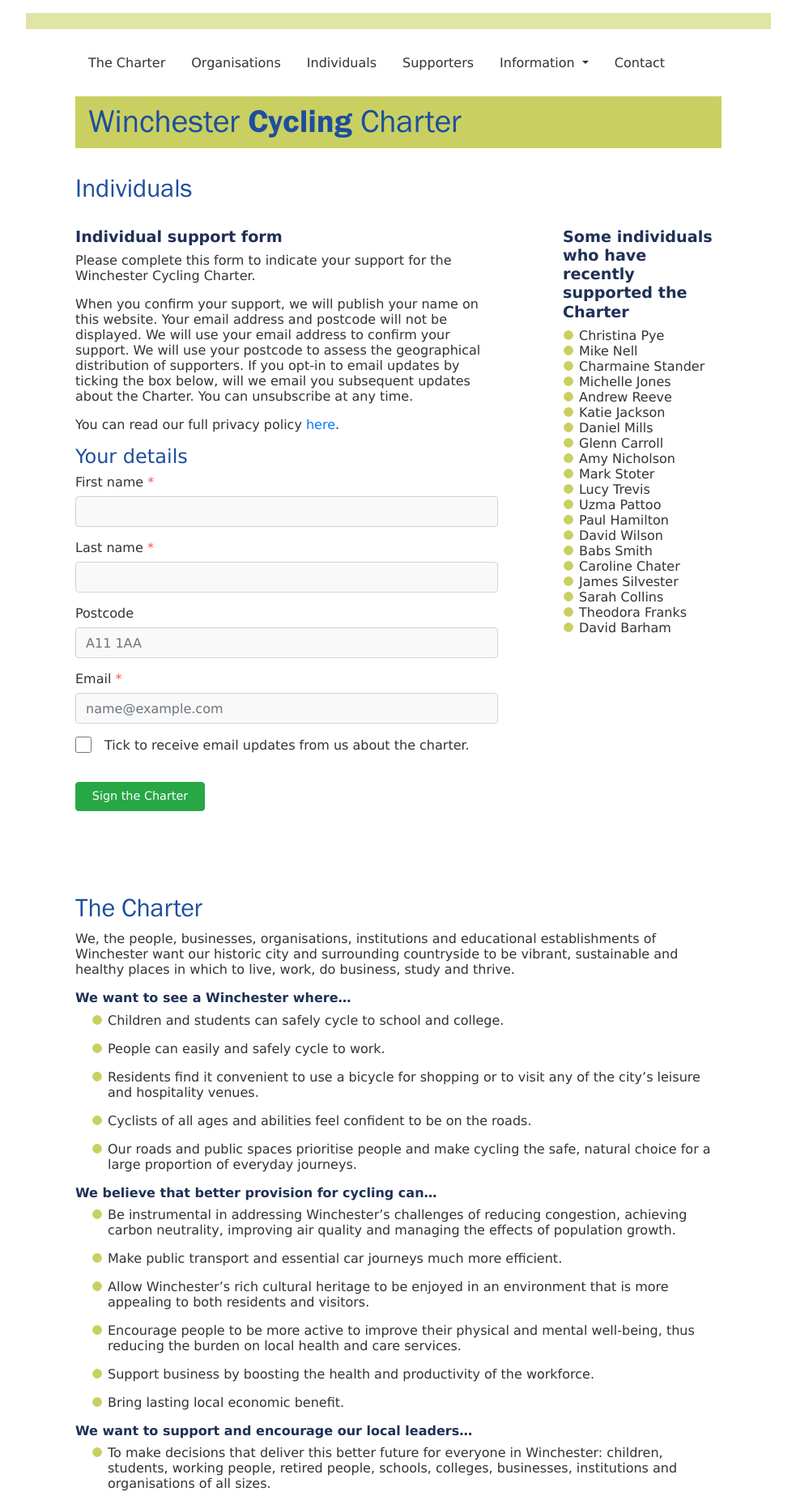
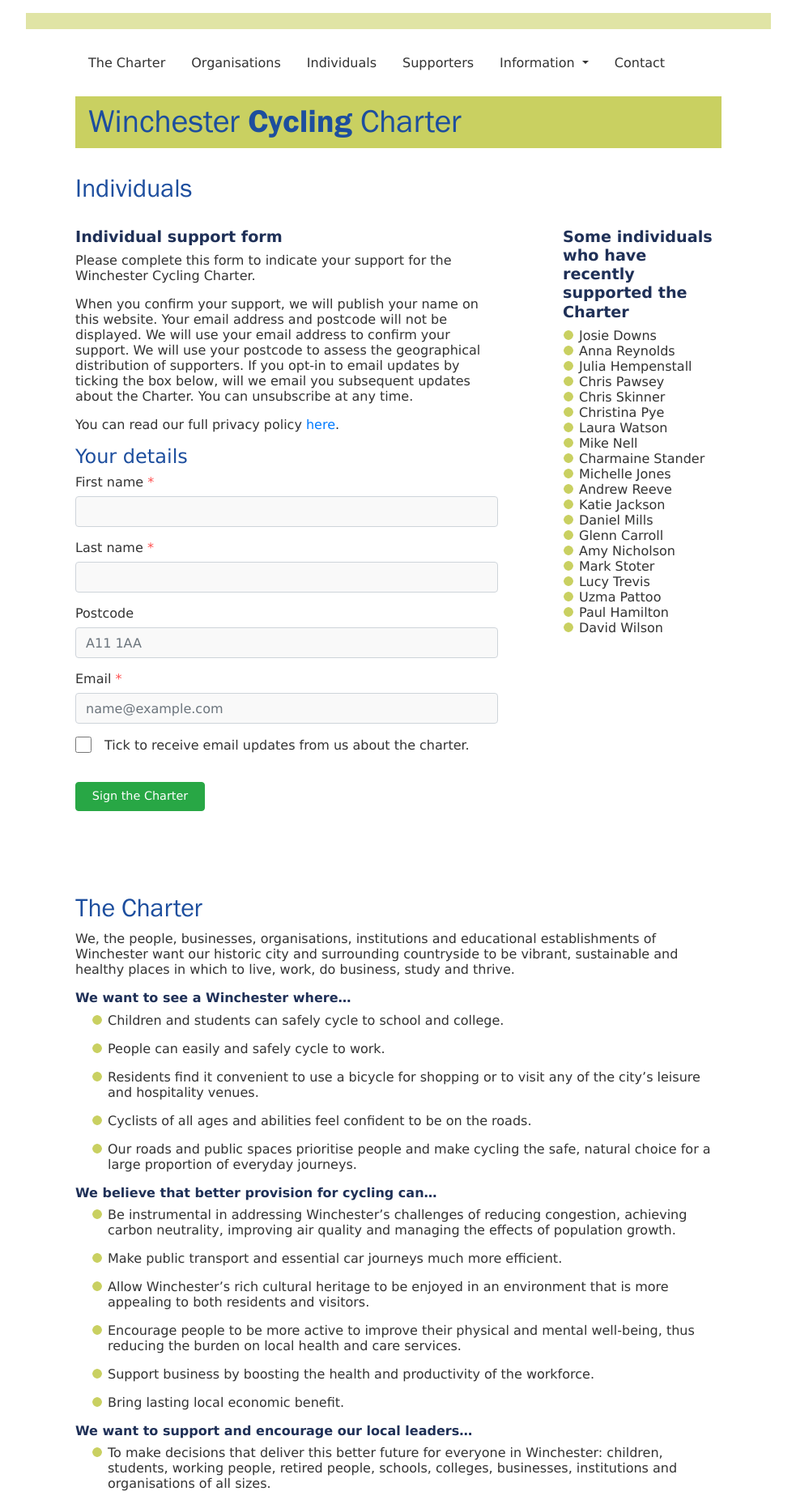
Before and after one commit to winchestercyclingcharter/winchestercyclingcharter.github.io, a Jekyll site: the page built from ind-page.md, in a window 1280 px wide. Shown: the whole page at 81% size, without its empty margins (148-1131 px from the left). Built offline with Jekyll 4.4.1, drawn with Linux system fonts in a browser that asks for light colours; nearby versions of some CDN libraries.

Commit message:
Update people.yml

```diff
--- a/_data/people.yml
+++ b/_data/people.yml
@@ -474,3 +474,9 @@ people:
 - { lastname: Chater, firstname: Caroline, dt: 20210504-074843-478508 }
 - { lastname: Stander, firstname: Charmaine, dt: 20210603-140750-715316 }
 - { lastname: Pye, firstname: Christina, dt: 20210615-135011-262727 }
+- { lastname: Skinner, firstname: Chris, dt: 20210620-144802-761344 }
+- { lastname: Pawsey, firstname: Chris, dt: 20210620-193128-609190 }
+- { lastname: Watson, firstname: Laura, dt: 20210614-192928-437767 }
+- { lastname: Reynolds, firstname: Anna, dt: 20210620-212647-279076 }
+- { lastname: Hempenstall, firstname: Julia, dt: 20210620-212543-661560 }
+- { lastname: Downs, firstname: Josie, dt: 20210620-212945-553126 }
```
